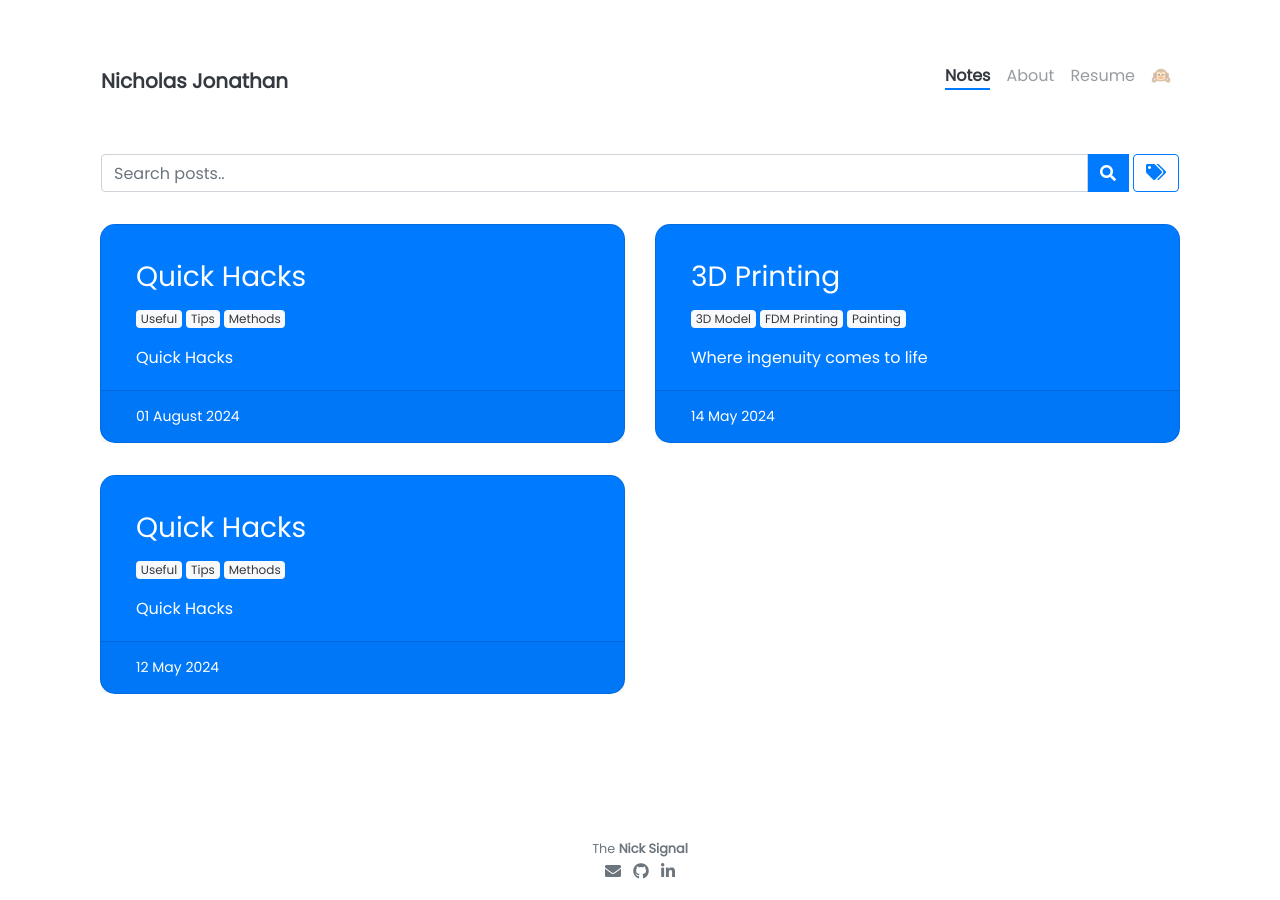
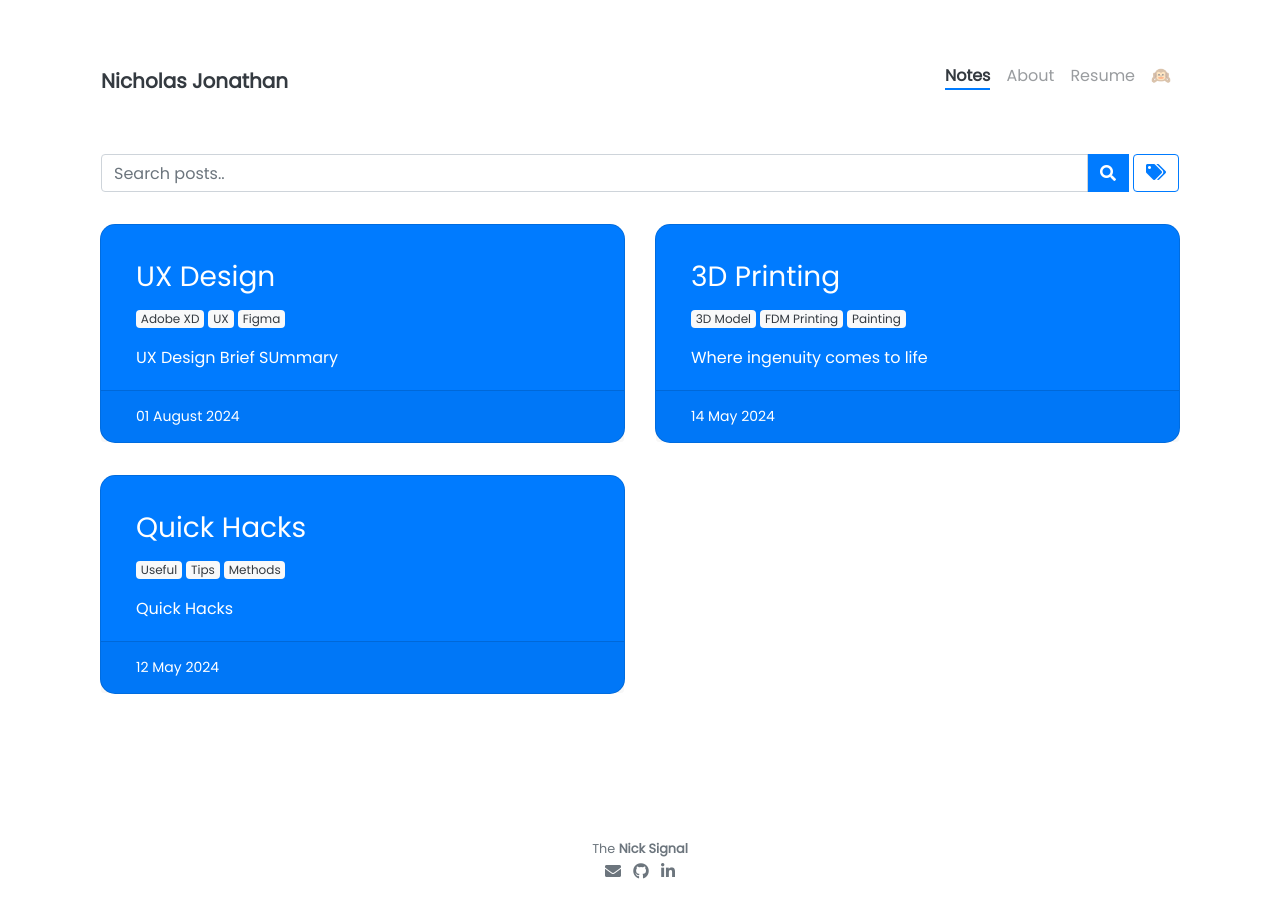
Before and after one commit to Seerow0/-MK-II-Nicholas-J-Website-, a Jekyll site: the page built from pages/blog.html, in a window 1280 px wide. Built offline with Jekyll 4.4.1, drawn with Linux system fonts in a browser that asks for light colours; nearby versions of some CDN libraries; a script that is not in the unit is left out; comment, search, counter and statistics services are not loaded; some of the changed lines change nothing that is shown.

Commit message:
Update 2024-08-01-UX Design.md

```diff
--- a/_posts/2024-08-01-UX Design.md
+++ b/_posts/2024-08-01-UX Design.md
@@ -1,100 +1,55 @@
 ---
-title: Quick Hacks
-tags: [Useful, Tips, Methods]
+title: UX Design
+tags: [Adobe XD, UX, Figma]
 style: fill
 color: primary
-description: Quick Hacks
+description: UX Design Brief SUmmary
 ---
 * TOC
 {:toc}
 
-# Tips and Quick Hacks for Digital Design, Graphic Design, UX Design, and FDM 3D Printing
+# Summary of UX Design and Its Importance
 
-## Digital Design
+User Experience (UX) design is the process of creating products that provide meaningful and relevant experiences to users. It involves the design of the entire process of acquiring and integrating the product, including aspects of branding, design, usability, and function. The main goal of UX design is to enhance user satisfaction by improving the usability, accessibility, and pleasure provided in the interaction with the product.
+Examples of UX Design
 
-Digital design encompasses a wide range of creative disciplines including illustration, photo editing, and graphic creation using software tools. Here are some tips and quick hacks to enhance your digital design workflow.
+   - Mobile App Design: Take the example of a weather app. Good UX design ensures that users can easily navigate the app, find the current weather, check forecasts, and understand weather alerts without confusion. Simple icons, intuitive navigation, and clear information hierarchy are crucial.
 
-### Tools:
-- **Adobe Photoshop**: Ideal for photo editing and compositing.
-- **Clip Studio Paint**: Excellent for digital painting and comic creation.
-- **Adobe Illustrator**: Best for vector graphics and illustrations.
+   - E-commerce Websites: Amazon's website is a prime example of effective UX design. It offers personalized recommendations, a straightforward checkout process, and easy navigation, all of which contribute to a seamless shopping experience.
 
-### Tips and Quick Hacks:
-1. **Photoshop Shortcuts**:
-   - **Ctrl+J**: Duplicate layer.
-   - **Ctrl+Shift+U**: Desaturate an image.
-   - **Ctrl+T**: Free transform to resize, rotate, and skew your selection.
+   - Smart Home Devices: UX design is also crucial for smart home devices like the Nest Thermostat. Users should be able to easily understand how to set temperatures, create schedules, and monitor energy usage through a well-designed interface.
 
-2. **Clip Studio Paint Tips**:
-   - **Custom Brushes**: Create and use custom brushes to speed up your workflow.
-   - **Stabilization**: Use the pen stabilization feature for smoother lines, especially useful for inking.
-   - **Auto Actions**: Record repetitive tasks and play them back with one click.
+## Tools and Techniques in UX Design
 
-3. **Illustrator Techniques**:
-   - **Pen Tool Mastery**: Practice using the Pen tool for precise paths and shapes.
-   - **Shape Builder Tool**: Quickly combine, subtract, and edit shapes by dragging across them.
-   - **Appearance Panel**: Use it to add multiple strokes and fills to a single object for complex effects.
+   - Wireframes: Wireframes are basic visual representations of the layout and structure of a web page or app. They focus on the placement of elements and the overall flow of the user interface. For example, a wireframe for a news website might include placeholders for the header, navigation menu, main content area, and sidebar, without detailing specific content or design elements.
 
-## Graphic Design
+   - Figma: Figma is a powerful tool for collaborative interface design. It allows multiple team members to work on the same project simultaneously. For example, designers can create interactive prototypes that stakeholders can review and provide feedback on in real-time, making the design process more efficient and collaborative.
 
-Graphic design involves creating visual content to communicate messages. It combines typography, imagery, color, and layout.
+   - Adobe XD: Adobe XD is another essential tool for UX designers, providing features for designing, prototyping, and sharing user experiences. For instance, designers can use Adobe XD to create high-fidelity prototypes of a mobile app, complete with transitions and animations, which can then be tested and refined before development.
 
-### Tips and Quick Hacks:
-1. **Typography Tips**:
-   - **Pairing Fonts**: Use font pairing guides to combine fonts that complement each other.
-   - **Hierarchy**: Establish a clear hierarchy with font sizes and weights to guide the viewer’s eye.
-   - **Kerning**: Adjust the spacing between characters for better readability and aesthetics.
+   - Sketch: Sketch is a vector graphics editor primarily used for UI and UX design of websites and mobile apps. It is known for its simplicity and a wide range of plugins that extend its functionality. Designers use Sketch for creating icons, wireframes, and user interfaces.
 
-2. **Color Theory**:
-   - **Color Schemes**: Use tools like Adobe Color to create harmonious color schemes.
-   - **Contrast**: Ensure sufficient contrast between text and background for readability.
-   - **Color Psychology**: Understand the psychological effects of colors to convey the right message.
+   - InVision: InVision is a digital product design platform used to create interactive and animated prototypes. It allows designers to collaborate, gather feedback, and manage design projects efficiently. For example, a team might use InVision to create a clickable prototype of a new app feature to demonstrate its functionality to stakeholders.
 
-3. **Layout Techniques**:
-   - **Grid System**: Use a grid system to align elements and create a balanced design.
-   - **White Space**: Don’t be afraid to use white space; it improves readability and focuses attention on key elements.
-   - **Consistent Alignment**: Keep elements consistently aligned for a clean, professional look.
+   - Usability Testing Tools: Tools like UserTesting, Lookback, and Usabilla are used to conduct usability testing. These tools help gather feedback from real users by recording their interactions with a product, identifying pain points, and understanding user behavior.
 
-## UX Design
+   - Analytics Tools: Google Analytics, Hotjar, and Crazy Egg are essential for understanding how users interact with a product. These tools provide insights into user behavior, such as where users click, how far they scroll, and where they drop off, helping designers make data-driven decisions.
 
-User Experience (UX) design focuses on the interaction between users and products. It aims to create intuitive, efficient, and enjoyable user experiences.
+   - Personas and User Journeys: Creating personas and mapping user journeys are key techniques in UX design. Personas are fictional characters that represent different user types, helping designers understand the needs and behaviors of their target audience. User journeys visualize the steps a user takes to achieve a specific goal, highlighting pain points and opportunities for improvement.
 
-### Tips and Quick Hacks:
-1. **User Research**:
-   - **Surveys and Interviews**: Gather insights directly from users to understand their needs and pain points.
-   - **User Personas**: Create personas representing different user types to guide design decisions.
-   - **Usability Testing**: Regularly test your designs with real users to identify issues early.
+# Importance in the Industry
 
-2. **Wireframing and Prototyping**:
-   - **Low-Fidelity Wireframes**: Start with simple sketches to quickly iterate on ideas.
-   - **Interactive Prototypes**: Use tools like Figma or Adobe XD to create interactive prototypes for better user feedback.
-   - **Consistency**: Ensure consistency in design elements like buttons, icons, and navigation for a seamless user experience.
+### UX design is vital in the industry for several reasons:
 
-3. **Design Principles**:
-   - **Affordances**: Design elements to suggest their function (e.g., buttons should look clickable).
-   - **Feedback**: Provide immediate feedback for user actions (e.g., loading indicators).
-   - **Accessibility**: Ensure your design is accessible to all users, including those with disabilities, by following accessibility guidelines.
+   - User Retention: Good UX design leads to satisfied customers who are more likely to return and use the product again.
+   - Brand Loyalty: A positive user experience can enhance brand loyalty. When users have a good experience, they are more likely to recommend the product to others.
+   - Reduced Costs: Investing in UX design can reduce costs in the long run by minimizing the need for extensive customer support and reducing the likelihood of product returns or complaints.
+   - Increased Conversion Rates: For e-commerce sites, good UX design can significantly increase conversion rates by making the purchasing process as smooth as possible.
+   - Competitive Advantage: Companies that prioritize UX design often stand out in the market. A product that is easier and more enjoyable to use will typically outperform competitors.
 
-## FDM 3D Printing
+## Personal Reflection
 
-Fused Deposition Modeling (FDM) 3D printing is a popular method for creating three-dimensional objects from a digital file. It involves extruding thermoplastic filament layer by layer to build a part. Here are some tips and quick hacks for both the printing and post-processing stages.
+ For me, working in UX design is not only rewarding but also a powerful problem-solving venture. It allows me to creatively address the challenges users face, making their interactions with technology smoother and more enjoyable. Using tools like Figma, Adobe XD, Sketch, and InVision, I can efficiently translate ideas into tangible designs, while wireframes help me structure and refine the user interface. Techniques like usability testing and analytics provide valuable insights, ensuring that the final product meets user needs effectively. Each project is an opportunity to innovate and make a tangible difference in the way people experience products and services. The blend of empathy, creativity, and technical skills required in UX design makes it a fulfilling and dynamic field to work in.
 
-### Tips and Quick Hacks:
-1. **3D Printing Process**:
-   - **Model Preparation**: Use software like Tinkercad or Blender to create and refine your 3D models.
-   - **Slicing Software**: Utilize slicers like Cura or PrusaSlicer to prepare your model for printing by generating G-code.
-   - **Printer Calibration**: Regularly calibrate your printer’s bed and nozzle to ensure high-quality prints.
-
-2. **Printing Tips**:
-   - **Bed Adhesion**: Use a heated bed and apply adhesive materials like glue stick or painter’s tape to improve adhesion.
-   - **Layer Height**: Adjust layer height based on the desired balance between detail and print speed.
-   - **Support Structures**: Add support structures for overhangs and complex geometries, then remove them carefully after printing.
-   - **Filament Types**: Choose the right filament for your project (e.g., PLA for ease of use, ABS for durability, PETG for flexibility).
-
-3. **Post-Processing**:
-   - **Sanding**: Sand your printed model with progressively finer grits of sandpaper for a smooth finish. Start with a coarse grit (e.g., 100) and work up to finer grits (e.g., 400-600).
-   - **Priming and Painting**: Apply primer before painting to enhance paint adhesion and achieve a uniform surface. Use multiple thin coats for the best result.
-   - **Chemical Smoothing**: Use chemicals like acetone for ABS prints to smooth surfaces and reduce layer lines. Always work in a well-ventilated area and follow safety precautions.
-   - **Assembly and Finishing**: For multi-part models, ensure precise alignment and bonding using adhesives like super glue or epoxy. Touch up any visible seams or imperfections.
 
 {% include elements/button.html link="https://nicholasjonathan.com/blog/" text="Previous Page" %}
```
